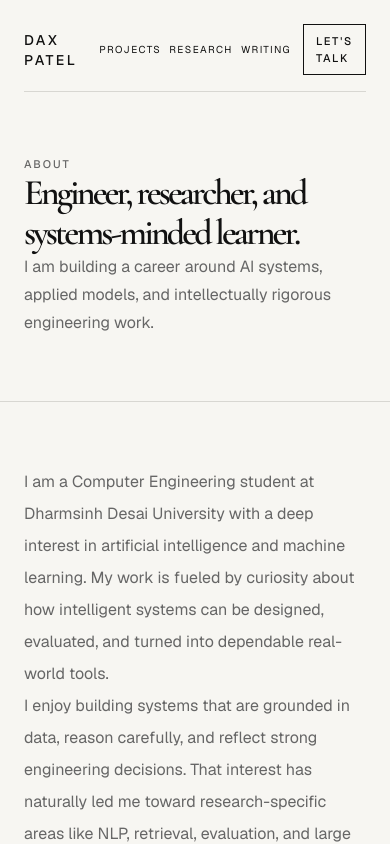
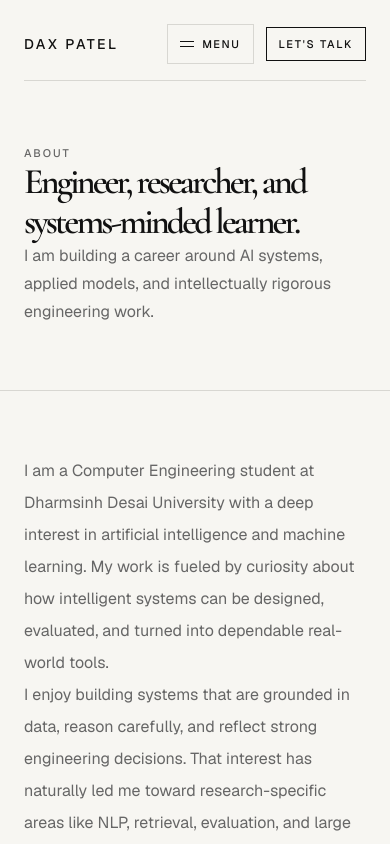
Before and after one commit to dax-research/Portfolio, a Next.js app: page /about in a window 390 px wide. Shown: the top 844 px of the page. Built offline with nearby package versions, Linux system fonts and the light colour scheme.

Commit message:
Make Portfolio responsive for mobile

```diff
--- a/src/app/about/page.tsx
+++ b/src/app/about/page.tsx
@@ -9,7 +9,7 @@ export default function AboutPage() {
         title="Engineer, researcher, and systems-minded learner."
         description="I am building a career around AI systems, applied models, and intellectually rigorous engineering work."
       />
-      <main className="mx-auto w-full max-w-6xl px-6 py-16 md:px-8">
+      <main id="main-content" tabIndex={-1} className="mx-auto w-full max-w-6xl px-6 py-16 md:px-8">
         <div className="grid gap-12 md:grid-cols-[1.2fr_0.8fr]">
           <div className="space-y-6 text-base leading-8 text-[var(--muted)]">
             <p>
--- a/src/app/contact/page.tsx
+++ b/src/app/contact/page.tsx
@@ -18,7 +18,7 @@ export default function ContactPage() {
         title="Let’s talk about AI, research, and real systems."
         description="For internships, collaborative projects, research conversations, and engineering discussions, I am always open to connecting."
       />
-      <main className="mx-auto w-full max-w-5xl px-6 py-16 md:px-8">
+      <main id="main-content" tabIndex={-1} className="mx-auto w-full max-w-5xl px-6 py-16 md:px-8">
         <div className="grid gap-5 md:grid-cols-2 xl:grid-cols-3">
           {contacts.map((contact) => (
             <a
--- a/src/app/globals.css
+++ b/src/app/globals.css
@@ -51,6 +51,33 @@ a {
   text-decoration: none;
 }
 
+button,
+a {
+  -webkit-tap-highlight-color: transparent;
+}
+
+:focus-visible {
+  outline: 2px solid var(--ink);
+  outline-offset: 4px;
+}
+
+.skip-link {
+  position: fixed;
+  top: 0.75rem;
+  left: 0.75rem;
+  z-index: 50;
+  transform: translateY(-160%);
+  border: 1px solid var(--ink);
+  background: var(--paper);
+  padding: 0.75rem 1rem;
+  color: var(--ink);
+  font-size: 0.875rem;
+}
+
+.skip-link:focus {
+  transform: translateY(0);
+}
+
 p {
   margin: 0;
 }
@@ -69,3 +96,88 @@ img {
     linear-gradient(to bottom, rgba(17, 17, 17, 0.02) 1px, transparent 1px);
   background-size: 24px 24px;
 }
+
+.menu-icon {
+  display: grid;
+  width: 0.875rem;
+  gap: 0.25rem;
+}
+
+.menu-icon span {
+  display: block;
+  height: 1px;
+  width: 100%;
+  background: currentColor;
+  transition: transform 180ms ease;
+}
+
+.menu-icon-open span:first-child {
+  transform: translateY(2.5px) rotate(45deg);
+}
+
+.menu-icon-open span:last-child {
+  transform: translateY(-2.5px) rotate(-45deg);
+}
+
+.mobile-menu {
+  animation: menu-enter 180ms ease-out both;
+}
+
+.page-enter {
+  animation: page-enter 520ms cubic-bezier(0.2, 0.7, 0.2, 1) both;
+}
+
+.hero-enter {
+  animation: page-enter 620ms cubic-bezier(0.2, 0.7, 0.2, 1) both;
+}
+
+.hero-panel {
+  animation: page-enter 620ms 100ms cubic-bezier(0.2, 0.7, 0.2, 1) both;
+}
+
+.project-card {
+  animation: page-enter 520ms cubic-bezier(0.2, 0.7, 0.2, 1) both;
+}
+
+.project-card:nth-child(2) {
+  animation-delay: 70ms;
+}
+
+.project-card:nth-child(3) {
+  animation-delay: 140ms;
+}
+
+@keyframes menu-enter {
+  from {
+    opacity: 0;
+    transform: translateY(-0.5rem);
+  }
+
+  to {
+    opacity: 1;
+    transform: translateY(0);
+  }
+}
+
+@keyframes page-enter {
+  from {
+    opacity: 0;
+    transform: translateY(0.75rem);
+  }
+
+  to {
+    opacity: 1;
+    transform: translateY(0);
+  }
+}
+
+@media (prefers-reduced-motion: reduce) {
+  *,
+  *::before,
+  *::after {
+    scroll-behavior: auto !important;
+    animation-duration: 0.01ms !important;
+    animation-iteration-count: 1 !important;
+    transition-duration: 0.01ms !important;
+  }
+}
--- a/src/app/not-found.tsx
+++ b/src/app/not-found.tsx
@@ -2,7 +2,7 @@ import Link from "next/link";
 
 export default function NotFound() {
   return (
-    <main className="mx-auto flex min-h-screen max-w-3xl flex-col items-center justify-center px-6 text-center">
+    <main id="main-content" tabIndex={-1} className="mx-auto flex min-h-screen max-w-3xl flex-col items-center justify-center px-6 text-center">
       <p className="mono text-[11px] uppercase tracking-[0.18em] text-[var(--muted)]">404</p>
       <h1 className="mt-5 text-4xl font-medium tracking-[-0.08em] text-[var(--ink)] md:text-6xl">
         This page is not available.
--- a/src/app/page.tsx
+++ b/src/app/page.tsx
@@ -17,8 +17,8 @@ import {
 export default function Home() {
   return (
     <PageFrame>
-      <main className="mx-auto w-full max-w-6xl px-6 pb-20 md:px-8">
-        <section className="grid gap-10 border-b border-[var(--line)] py-16 md:grid-cols-[1.35fr_0.65fr] md:items-end md:py-20">
+      <main id="main-content" tabIndex={-1} className="mx-auto w-full max-w-6xl px-6 pb-20 md:px-8">
+        <section className="hero-enter grid gap-10 border-b border-[var(--line)] py-16 md:grid-cols-[1.35fr_0.65fr] md:items-end md:py-20">
           <div>
             <p className="mono mb-5 text-[11px] uppercase tracking-[0.2em] text-[var(--muted)]">
               AI/ML engineer · researcher · systems builder
@@ -58,7 +58,7 @@ export default function Home() {
             </div>
           </div>
 
-          <div className="editorial-grid border border-[var(--line)] bg-[rgba(255,255,255,0.3)] p-6">
+          <div className="hero-panel editorial-grid border border-[var(--line)] bg-[rgba(255,255,255,0.3)] p-6">
             <p className="mono text-[10px] uppercase tracking-[0.18em] text-[var(--muted)]">Now</p>
             <p className="mt-4 text-2xl font-medium tracking-[-0.05em] text-[var(--ink)]">
               Building intelligent systems around data, retrieval, and research workflows.
--- a/src/app/projects/[slug]/page.tsx
+++ b/src/app/projects/[slug]/page.tsx
@@ -47,7 +47,7 @@ async function ProjectDetails({
         title={project.title}
         description={project.description}
       />
-      <main className="mx-auto w-full max-w-6xl px-6 py-16 md:px-8">
+      <main id="main-content" tabIndex={-1} className="mx-auto w-full max-w-6xl px-6 py-16 md:px-8">
         <section
           aria-label={`${project.title} workflow`}
           className="mb-12 border border-[var(--line)] bg-[rgba(255,255,255,0.2)] p-6 md:p-8"
--- a/src/app/projects/page.tsx
+++ b/src/app/projects/page.tsx
@@ -9,7 +9,7 @@ export default function ProjectsPage() {
         title="Selected systems, experiments, and applied AI work."
         description="A curated portfolio of current projects focused on data quality, research tooling, and applied machine learning systems."
       />
-      <main className="mx-auto w-full max-w-6xl px-6 py-16 md:px-8">
+      <main id="main-content" tabIndex={-1} className="mx-auto w-full max-w-6xl px-6 py-16 md:px-8">
         <div className="mb-8 flex flex-wrap items-center justify-between gap-4">
           <SectionHeading
             eyebrow="Portfolio"
--- a/src/app/research/page.tsx
+++ b/src/app/research/page.tsx
@@ -9,7 +9,7 @@ export default function ResearchPage() {
         title="Exploring the research layer behind modern AI systems."
         description="My research interests sit at the intersection of language models, retrieval, evaluation, and practical systems design."
       />
-      <main className="mx-auto w-full max-w-6xl px-6 py-16 md:px-8">
+      <main id="main-content" tabIndex={-1} className="mx-auto w-full max-w-6xl px-6 py-16 md:px-8">
         <SectionHeading
           eyebrow="Focus areas"
           title="Current lines of investigation."
--- a/src/app/writing/page.tsx
+++ b/src/app/writing/page.tsx
@@ -9,7 +9,7 @@ export default function WritingPage() {
         title="Notes, ideas, and technical commentary."
         description="Public writing focused on AI systems, ML fundamentals, and the practical role of data in model performance."
       />
-      <main className="mx-auto w-full max-w-6xl px-6 py-16 md:px-8">
+      <main id="main-content" tabIndex={-1} className="mx-auto w-full max-w-6xl px-6 py-16 md:px-8">
         <SectionHeading
           eyebrow="Published work"
           title="Selected articles from my Medium writing."
--- /dev/null
+++ b/src/components/mobile-navigation.tsx
@@ -0,0 +1,75 @@
+"use client";
+
+import Link from "next/link";
+import { usePathname } from "next/navigation";
+import { useRef, useState } from "react";
+import type { KeyboardEvent } from "react";
+
+const navItems = [
+  { href: "/projects", label: "Projects" },
+  { href: "/research", label: "Research" },
+  { href: "/writing", label: "Writing" },
+  { href: "/about", label: "About" },
+  { href: "/contact", label: "Contact" },
+];
+
+export function MobileNavigation() {
+  const [open, setOpen] = useState(false);
+  const pathname = usePathname();
+  const toggleRef = useRef<HTMLButtonElement>(null);
+
+  function handleKeyDown(event: KeyboardEvent<HTMLElement>) {
+    if (event.key === "Escape") {
+      setOpen(false);
+      toggleRef.current?.focus();
+    }
+  }
+
+  return (
+    <div className="md:hidden" onKeyDown={handleKeyDown}>
+      <button
+        ref={toggleRef}
+        type="button"
+        aria-expanded={open}
+        aria-controls="mobile-navigation"
+        onClick={() => setOpen((current) => !current)}
+        className="inline-flex min-h-10 items-center gap-2 border border-[var(--line)] px-3 text-[11px] font-medium uppercase tracking-[0.14em] text-[var(--ink)] transition-colors hover:border-[var(--ink)]"
+      >
+        <span aria-hidden="true" className={`menu-icon${open ? " menu-icon-open" : ""}`}>
+          <span />
+          <span />
+        </span>
+        {open ? "Close" : "Menu"}
+      </button>
+      {open ? (
+        <nav
+          id="mobile-navigation"
+          aria-label="Mobile navigation"
+          className="mobile-menu absolute left-0 right-0 top-full z-20 border-b border-[var(--line)] bg-[var(--paper)] px-6 py-4 shadow-[0_12px_20px_rgba(17,17,17,0.06)]"
+        >
+          <ul className="mx-auto grid max-w-6xl grid-cols-2 gap-x-6 md:px-8">
+            {navItems.map((item, index) => (
+              <li key={item.href} className="border-b border-[var(--line)]">
+                <Link
+                  href={item.href}
+                  aria-current={
+                    pathname === item.href || pathname.startsWith(`${item.href}/`)
+                      ? "page"
+                      : undefined
+                  }
+                  onClick={() => setOpen(false)}
+                  className="flex min-h-14 items-center gap-3 text-sm text-[var(--ink)] transition-colors hover:text-[var(--muted)]"
+                >
+                  <span className="mono text-[10px] text-[var(--muted)]">
+                    {String(index + 1).padStart(2, "0")}
+                  </span>
+                  {item.label}
+                </Link>
+              </li>
+            ))}
+          </ul>
+        </nav>
+      ) : null}
+    </div>
+  );
+}
--- a/src/components/site-shell.tsx
+++ b/src/components/site-shell.tsx
@@ -1,5 +1,6 @@
 import type { ReactNode } from "react";
 import Link from "next/link";
+import { MobileNavigation } from "@/components/mobile-navigation";
 
 export function SiteHeader() {
   const navItems = [
@@ -11,8 +12,8 @@ export function SiteHeader() {
   ];
 
   return (
-    <header className="mx-auto w-full max-w-6xl px-6 pt-6 md:px-8">
-      <div className="flex items-center justify-between gap-4 border-b border-[var(--line)] pb-4">
+    <header className="relative mx-auto w-full max-w-6xl px-6 pt-6 md:px-8">
+      <div className="flex items-center justify-between gap-3 border-b border-[var(--line)] pb-4">
         <Link href="/" className="text-sm font-medium tracking-[0.18em] text-[var(--ink)] uppercase">
           Dax Patel
         </Link>
@@ -28,13 +29,7 @@ export function SiteHeader() {
           ))}
         </nav>
         <div className="flex items-center gap-3">
-          <nav aria-label="Quick navigation" className="flex items-center gap-2 md:hidden">
-            {navItems.slice(0, 3).map((item) => (
-              <Link key={item.href} href={item.href} className="text-[10px] uppercase tracking-[0.14em] text-[var(--muted)]">
-                {item.label}
-              </Link>
-            ))}
-          </nav>
+          <MobileNavigation />
           <Link
             href="/contact"
             className="inline-flex items-center border border-[var(--ink)] px-3 py-2 text-[11px] font-medium uppercase tracking-[0.16em] text-[var(--ink)] transition-colors hover:bg-[var(--ink)] hover:text-[var(--paper)]"
@@ -81,7 +76,7 @@ export function PageIntro({
   description: string;
 }) {
   return (
-    <section className="border-b border-[var(--line)] py-16 md:py-20">
+    <section className="page-enter border-b border-[var(--line)] py-16 md:py-20">
       <div className="mx-auto max-w-6xl px-6 md:px-8">
         <p className="mb-4 text-[11px] font-medium uppercase tracking-[0.18em] text-[var(--muted)]">
           {eyebrow}
@@ -147,7 +142,7 @@ export function ProjectCard({
   return (
     <Link
       href={href}
-      className="group relative block border border-[var(--line)] bg-[rgba(255,255,255,0.2)] p-6 transition-all duration-200 hover:-translate-y-0.5 hover:border-[var(--ink)] hover:bg-white/60"
+      className="project-card group relative block border border-[var(--line)] bg-[rgba(255,255,255,0.2)] p-6 transition-all duration-200 hover:-translate-y-0.5 hover:border-[var(--ink)] hover:bg-white/60"
     >
       <div className="mb-6 flex items-start justify-between gap-4">
         <div className="flex items-center gap-3">
@@ -215,6 +210,9 @@ export function SiteFooter() {
 export function PageFrame({ children }: { children: ReactNode }) {
   return (
     <div className="min-h-screen bg-[var(--paper)] text-[var(--ink)]">
+      <a className="skip-link" href="#main-content">
+        Skip to content
+      </a>
       <SiteHeader />
       {children}
       <SiteFooter />
```
